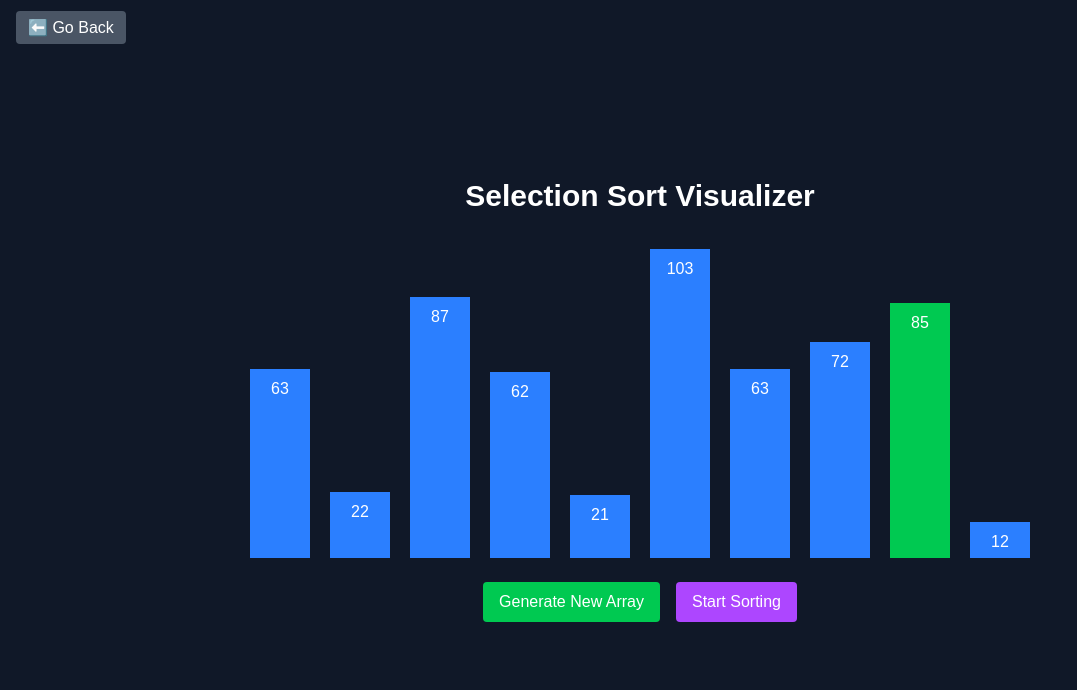
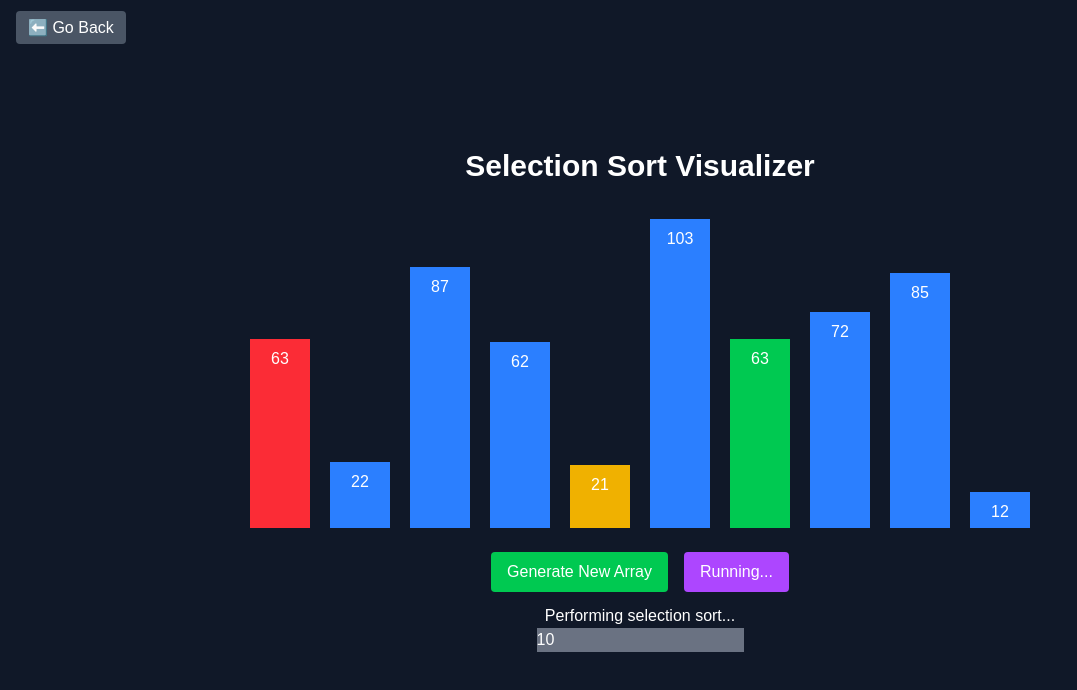
Before and after one commit to imSupratim/Algorithm-_Visualizer, a Next.js app in the folder my-app/: page /sorting/selection-sort in a window 1280 px wide. Both pictures are taken after a click on the button "Start Sorting". Shown: the top 690 px of the page, without its empty margins (0-1077 px from the left). Built offline with nearby package versions, Linux system fonts and the light colour scheme.

Commit message:
Updated colors in selection sort

```diff
--- a/my-app/app/sorting/selection-sort/page.js
+++ b/my-app/app/sorting/selection-sort/page.js
@@ -1,16 +1,22 @@
 "use client";
 import Link from "next/link";
-import { useState } from "react";
+import { useEffect, useState } from "react";
 
 export default function Home() {
+  const [arrayLength, setArrayLength] = useState(10);
   const [array, setArray] = useState(generateArray());
   const [sorting, setSorting] = useState(false);
-  const [red, setRed] = useState(-1); //red
-  const [green, setGreen] = useState(-1); //green
+  const [red, setRed] = useState(-1); // current
+  const [green, setGreen] = useState(-1); //comparing
+  const [yellow, setYellow] = useState(-1); //minIndex
+
+  useEffect(() => {
+    generateArray();
+  }, [arrayLength]);
 
   function generateArray() {
     return Array.from(
-      { length: 10 },
+      { length: arrayLength },
       () => Math.floor(Math.random() * 100) + 10,
     );
   }
@@ -26,31 +32,34 @@ export default function Home() {
 
     for (let i = 0; i < arr.length; i++) {
       let minIndex = i;
+      setRed(i)
+      setYellow(i);
 
       for (let j = i + 1; j < arr.length; j++) {
         setGreen(j);
         if (arr[j] < arr[minIndex]) {
           minIndex = j;
+          setYellow(j)
         }
 
-        await sleep(400);
+        await sleep(500);
       }
 
       if (minIndex !== i) {
         [arr[i], arr[minIndex]] = [arr[minIndex], arr[i]];
         setArray([...arr]);
-        await sleep(800);
+        await sleep(700);
       }
     }
 
     setSorting(false);
+    setGreen(-1);
   };
 
   const sleep = (ms) => new Promise((resolve) => setTimeout(resolve, ms));
 
   return (
     <div className="min-h-screen bg-gray-900 text-white flex flex-col items-center justify-center">
-
       {/* Go back Link */}
       <div className="absolute top-4 left-4">
         <Link
@@ -63,20 +72,32 @@ export default function Home() {
 
       <h1 className="text-3xl font-bold mb-6">Selection Sort Visualizer</h1>
 
-      {/* Bars */}
       <div className="flex items-end gap-1 h-80 mb-6">
-        {array.map((value, index) => (
+        {array.map((value, index) => {
+
+            let color = "bg-blue-500"
+
+            if(index === red){
+                color = "bg-red-500"
+            }
+            else if(index === green){
+                color = "bg-green-500"
+            }
+            else if(index === yellow){
+                color = "bg-yellow-500"
+            }
+          return (
             <div
               key={index}
-            className={`${index === green ? "bg-green-500" : "bg-blue-500"} w-15 mx-2 flex justify-center p-2`}
+              className={`${color} w-15 mx-2 flex justify-center p-2`}
               style={{ height: `${value * 3}px` }}
             >
               {value}
             </div>
-        ))}
+          );
+        })}
       </div>
 
-      {/* Controls */}
       <div className="flex gap-4">
         <button
           onClick={generateNewArray}
@@ -87,10 +108,21 @@ export default function Home() {
 
         <button
           onClick={selectionSort}
-          className="px-4 py-2 bg-purple-500 rounded hover:bg-purple-600 cursor-pointer"
+          className="px-4 py-2 bg-purple-500 rounded hover:bg-purple-600 cursor-pointer "
         >
-          Start Sorting
+          {sorting ? "Running..." : "Start Sorting"}
         </button>
+      </div>
+
+      {sorting && <h2 className="mt-3">Performing selection sort...</h2>}
+
+      <div>
+        <input
+          type="number"
+          value={arrayLength}
+          onChange={(e) => setArrayLength(Number(e.target.value))}
+          className="bg-gray-500 "
+        />
       </div>
     </div>
   );
```
Lines whose indentation alone changed are shown as unchanged.
